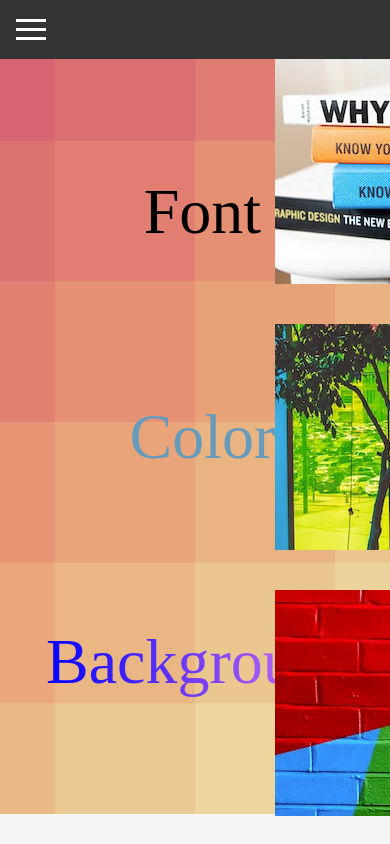
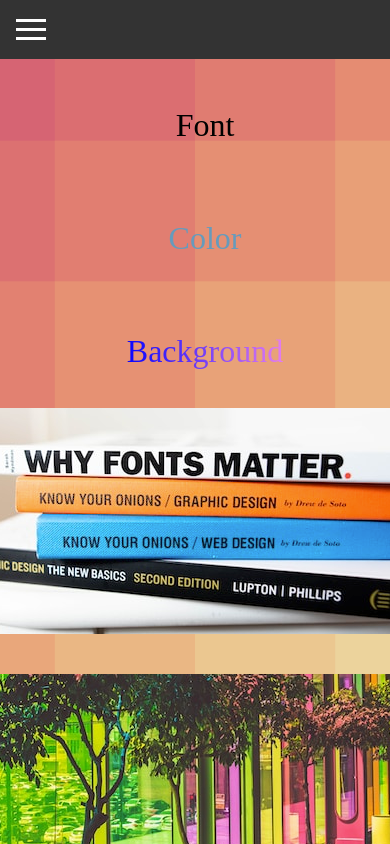
Before and after one commit to gines18/FrontEndHub, a React (Vite) app: page / in a window 390 px wide. Shown: the top 844 px of the page. Built offline with nearby package versions, Linux system fonts and the light colour scheme.

Commit message:
add mediaguery for Welcome section >390px

```diff
--- a/src/components/Styles.css
+++ b/src/components/Styles.css
@@ -248,7 +248,6 @@ padding: 40px;
   width: 1200px;
   height: 100%;
   flex-direction: column;
-
   align-items: center;
   justify-content: space-around;
   font-size: 4rem;
@@ -270,3 +269,29 @@ padding: 40px;
   color: transparent;
   background-image: linear-gradient(90deg, rgba(0, 0, 255, 1) 0%, rgba(238, 130, 238, 1) 100%);
 }
+
+@media (max-width: 390px) {
+  #welcome-container{
+    display: flex;
+    width: 100%;
+    flex-direction: column;
+    height: 100% ;
+    align-items: center;
+  padding: 10px;
+  }
+  #welcome-text{
+    display: flex;
+    width: 100%;
+    flex-direction: column;
+    align-items: center;
+    justify-content: space-around;
+    font-size: 2rem;
+  }
+  #welcome-img{
+    display: flex;
+    margin-bottom: 30px;
+  }
+  .image{
+    display: none;
+  }
+}
```
